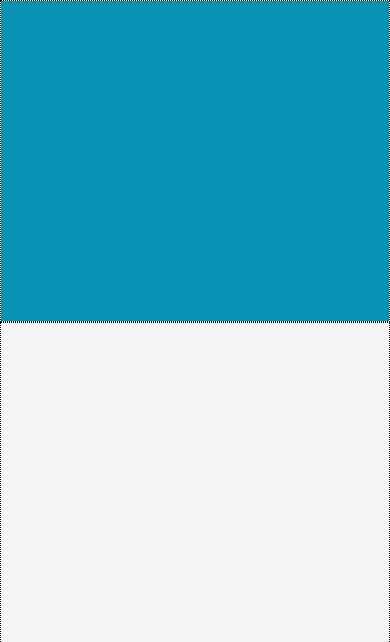
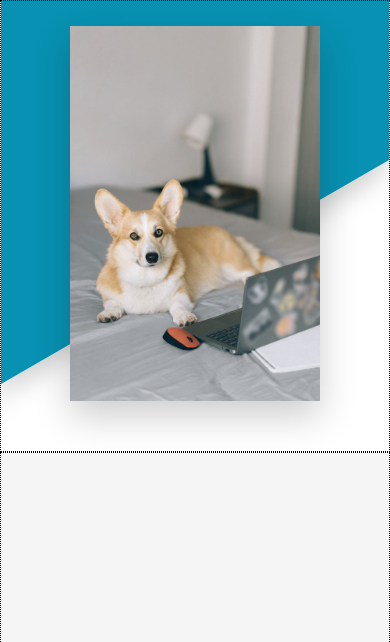
Before and after one commit to mdot2x3/homepage, a website built with webpack: page src/template.html in a window 390 px wide. Shown: the top 642 px of the page. Built offline with nearby package versions, Linux system fonts and the light colour scheme; a web font is replaced by a local one.

Commit message:
style: adjust mobile layout, add profile images
modify header structure in template.html to have
a simpler approach to the hero section.

add a picture element in template.html to enable
'art direction' where specific images will display
at specific screen sizes.

add css styles to style.css for the hero-header,
and profile-image-top html items to adjust the
layout and size of the hero section background and
the profile images and add shadow effects.

```diff
--- a/src/style.css
+++ b/src/style.css
@@ -12,16 +12,54 @@ body {
 header {
   border: 1px dotted black;
 }
-.header-shape {
-  height: 320px;
+.hero-header {
+  position: relative;
+  /* use padding to create the space where the blue background lives */
+  padding-top: 25px;
+  /* increase this to move the "About Me" start point down */
+  padding-bottom: 50px;
+  /* important: allows the photo to hang off the edge */
+  overflow: visible;
+}
+.hero-header::before {
+  content: "";
+  position: absolute;
+  top: 0;
+  left: 0;
+  width: 100%;
+  /* increase this to make the blue shape cover more area */
+  /* only covers the top 80% of the header, will always maintain that proportion relative to the content inside */
+  height: 85%;
   background-color: #0891b2;
+  transform: skewY(-30deg);
+  transform-origin: top left;
+  z-index: -1;
+  /* adds the shadow only to the visible edges of the shape */
+  filter: drop-shadow(0 10px 15px rgba(0, 0, 0, 0.2));
+}
+.profile-image-top {
+  display: block;
+  /* limits the size of the image */
+  width: 250px;
+  /* centers the image horizontally */
+  margin: 0 auto;
+  position: relative;
+  /* ensures it stays above the blue background */
+  z-index: 2;
+}
+.profile-image-top img {
+  width: 100%;
+  height: auto;
+  display: block;
+  border: none;
+  box-shadow: 0 15px 35px rgba(0, 0, 0, 0.2);
 }
 
 main {
   border: 1px dotted black;
 }
 .main-content {
-  height: 320px;
+  min-height: 1200px;
   background-color: whitesmoke;
 }
 
@@ -29,7 +67,7 @@ footer {
   border: 1px dotted black;
 }
 .footer-content {
-  height: 320px;
+  min-height: 600px;
   background-color: #0891b2;
 }
 .contact img,
--- a/src/template.html
+++ b/src/template.html
@@ -13,9 +13,19 @@
   </head>
 
   <body>
-    <header>
-      <div class="header-shape"></div>
+    <header class="hero-header">
       <div class="header-content"></div>
+      <picture class="profile-image-top">
+        <source
+          media="(min-width: 1024px)"
+          srcset="assets/profile_top(l).jpg"
+        />
+        <source media="(min-width: 768px)" srcset="assets/profile_top(m).jpg" />
+        <img
+          src="assets/profile_top(s).jpg"
+          alt="A Corgi in front of a laptop"
+        />
+      </picture>
     </header>
 
     <main>
```
Also changed, not shown: src/assets/profile_bottom(l).jpg (added), src/assets/profile_bottom(sm).jpg (added), src/assets/profile_top(l).jpg (added), src/assets/profile_top(m).jpg (added), src/assets/profile_top(s).jpg (added).
